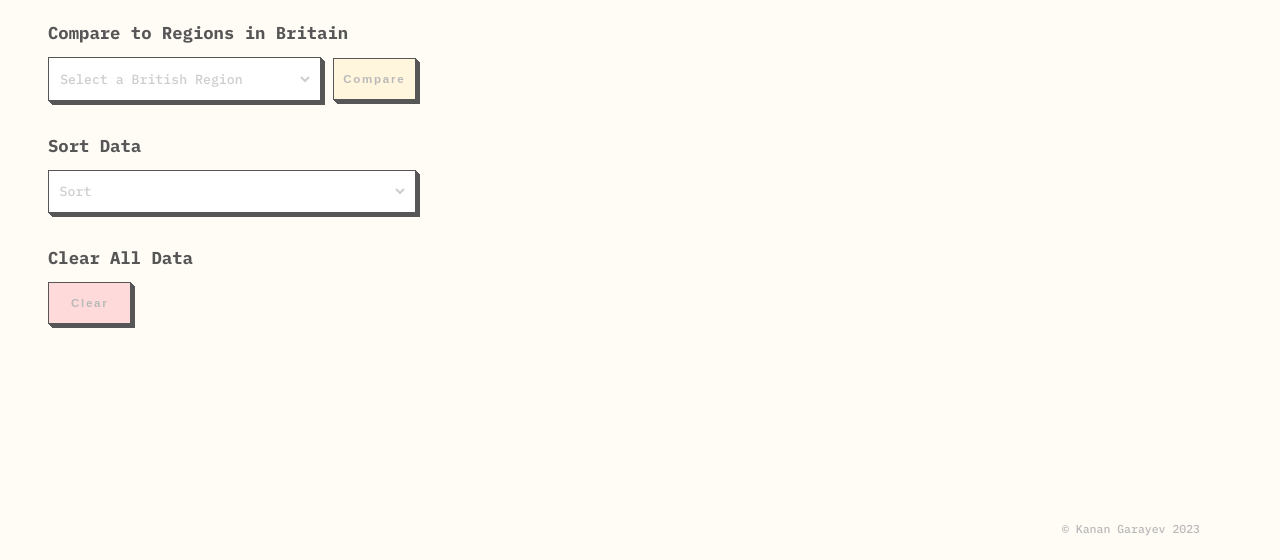
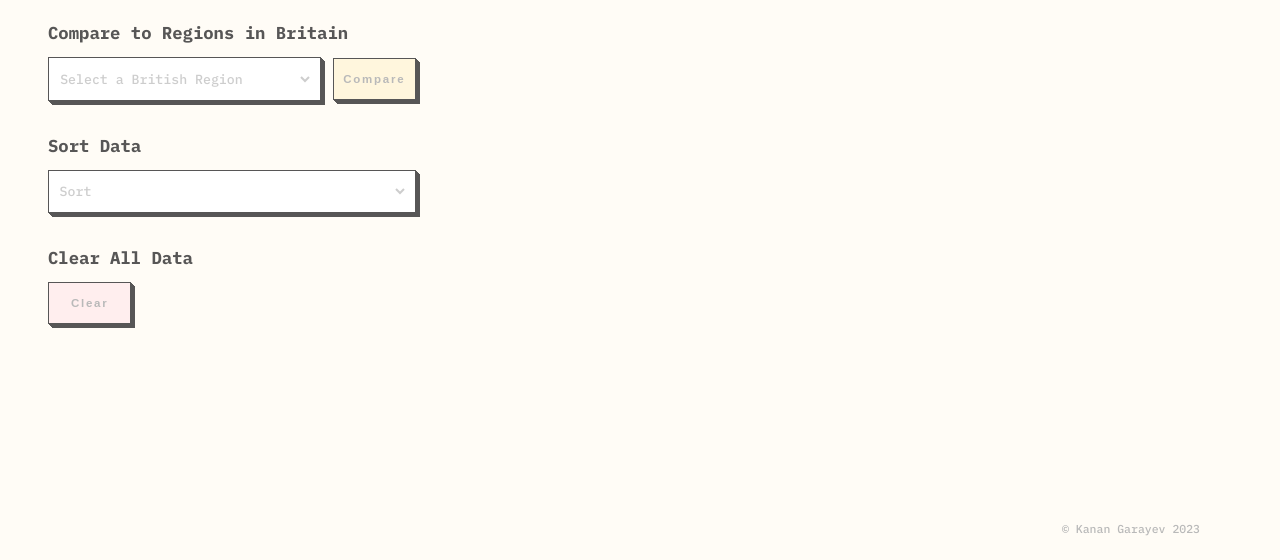
Before and after one commit to kgarayev/carbon_intensity, a plain HTML site: page index.html in a window 1280 px wide. Shown: the part 263-823 px from the top of the page. Drawn offline with nearby package versions, Linux system fonts and the light colour scheme.

```diff
--- a/stylesheets/header.css
+++ b/stylesheets/header.css
@@ -210,7 +210,7 @@
 
 .odd-button {
   /* color: black; */
-  background-color: #ffdada;
+  background-color: #ffeeee;
 }
 v .material-symbols-outlined {
   cursor: pointer;
```
